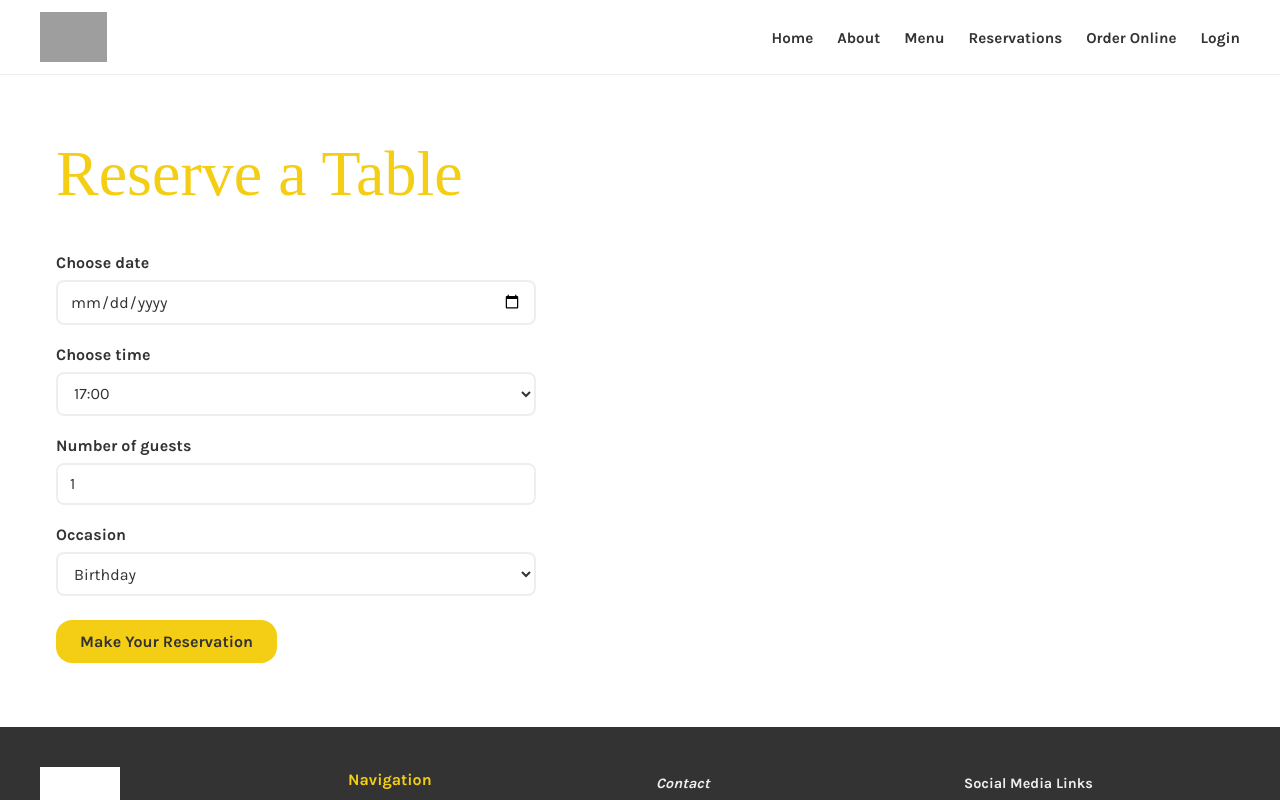
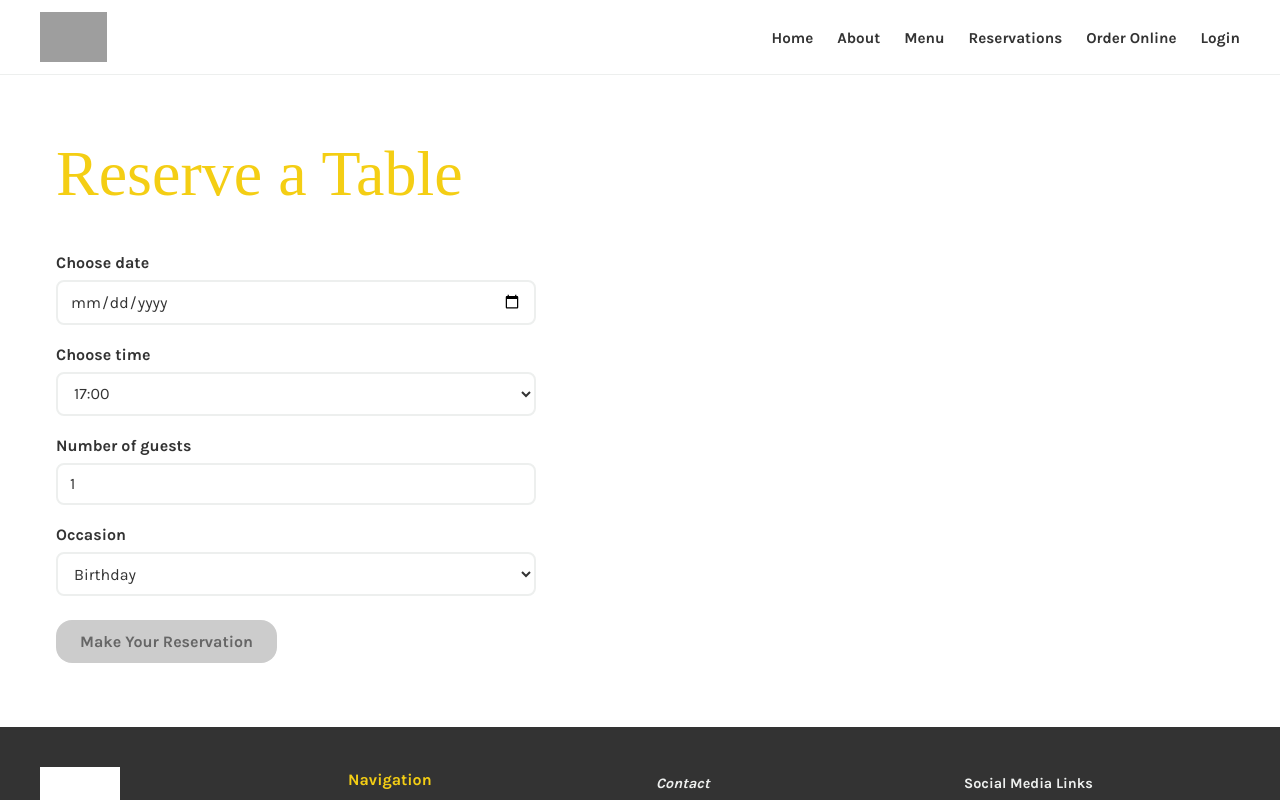
Before and after one commit to carlosarturoleon/little-lemon, a React (Create React App) app: page /booking in a window 1280 px wide. Shown: the top 800 px of the page. Built offline with nearby package versions, Linux system fonts and the light colour scheme; grey boxes are pictures that could not be loaded; a web font is replaced by a local one.

Commit message:
Add client-side form validation with HTML5 attributes and React state

```diff
--- a/src/App.css
+++ b/src/App.css
@@ -552,6 +552,18 @@ nav ul {
   width: fit-content;
 }
 
+.booking-form button:disabled {
+  background-color: #ccc;
+  color: #666;
+  cursor: not-allowed;
+}
+
+.form-error {
+  color: #c0392b;
+  font-size: 0.85rem;
+  margin-top: -0.25rem;
+}
+
 /* ── Responsive: new sections ── */
 @media (max-width: 768px) {
   .hero__inner {
--- a/src/components/BookingForm.js
+++ b/src/components/BookingForm.js
@@ -1,38 +1,70 @@
 import { useState } from 'react';
+
+const today = new Date().toISOString().split('T')[0];
+
+function validate({ date, guests }) {
+  const errors = {};
+  if (!date) errors.date = 'Please select a date.';
+  if (date < today) errors.date = 'Date cannot be in the past.';
+  if (!guests || guests < 1 || guests > 10)
+    errors.guests = 'Number of guests must be between 1 and 10.';
+  return errors;
+}
 
 function BookingForm({ availableTimes, dispatch, submitForm }) {
   const [date, setDate] = useState('');
   const [time, setTime] = useState(availableTimes[0]);
   const [guests, setGuests] = useState(1);
   const [occasion, setOccasion] = useState('Birthday');
+  const [touched, setTouched] = useState({ date: false, guests: false });
+
+  const errors = validate({ date, guests });
+  const isValid = Object.keys(errors).length === 0;
 
   const handleDateChange = (e) => {
     const selectedDate = e.target.value;
     setDate(selectedDate);
+    setTouched((prev) => ({ ...prev, date: true }));
     dispatch({ type: 'UPDATE_TIMES', payload: selectedDate });
+  };
+
+  const handleGuestsChange = (e) => {
+    setGuests(Number(e.target.value));
+    setTouched((prev) => ({ ...prev, guests: true }));
   };
 
   const handleSubmit = (e) => {
     e.preventDefault();
+    setTouched({ date: true, guests: true });
+    if (!isValid) return;
     submitForm({ date, time, guests, occasion });
   };
 
   return (
-    <form className="booking-form" onSubmit={handleSubmit}>
+    <form className="booking-form" onSubmit={handleSubmit} noValidate>
       <label htmlFor="res-date">Choose date</label>
       <input
         type="date"
         id="res-date"
         value={date}
+        min={today}
         onChange={handleDateChange}
+        onBlur={() => setTouched((prev) => ({ ...prev, date: true }))}
         required
+        aria-required="true"
+        aria-describedby={errors.date ? 'date-error' : undefined}
       />
+      {touched.date && errors.date && (
+        <span id="date-error" className="form-error">{errors.date}</span>
+      )}
 
       <label htmlFor="res-time">Choose time</label>
       <select
         id="res-time"
         value={time}
         onChange={(e) => setTime(e.target.value)}
+        required
+        aria-required="true"
       >
         {availableTimes.map((t) => (
           <option key={t}>{t}</option>
@@ -46,9 +78,15 @@ function BookingForm({ availableTimes, dispatch, submitForm }) {
         min="1"
         max="10"
         value={guests}
-        onChange={(e) => setGuests(e.target.value)}
+        onChange={handleGuestsChange}
+        onBlur={() => setTouched((prev) => ({ ...prev, guests: true }))}
         required
+        aria-required="true"
+        aria-describedby={errors.guests ? 'guests-error' : undefined}
       />
+      {touched.guests && errors.guests && (
+        <span id="guests-error" className="form-error">{errors.guests}</span>
+      )}
 
       <label htmlFor="occasion">Occasion</label>
       <select
@@ -60,7 +98,14 @@ function BookingForm({ availableTimes, dispatch, submitForm }) {
         <option>Anniversary</option>
       </select>
 
-      <button type="submit" className="btn">Make Your Reservation</button>
+      <button
+        type="submit"
+        className="btn"
+        disabled={!isValid}
+        aria-label="Make Your Reservation"
+      >
+        Make Your Reservation
+      </button>
     </form>
   );
 }
```
